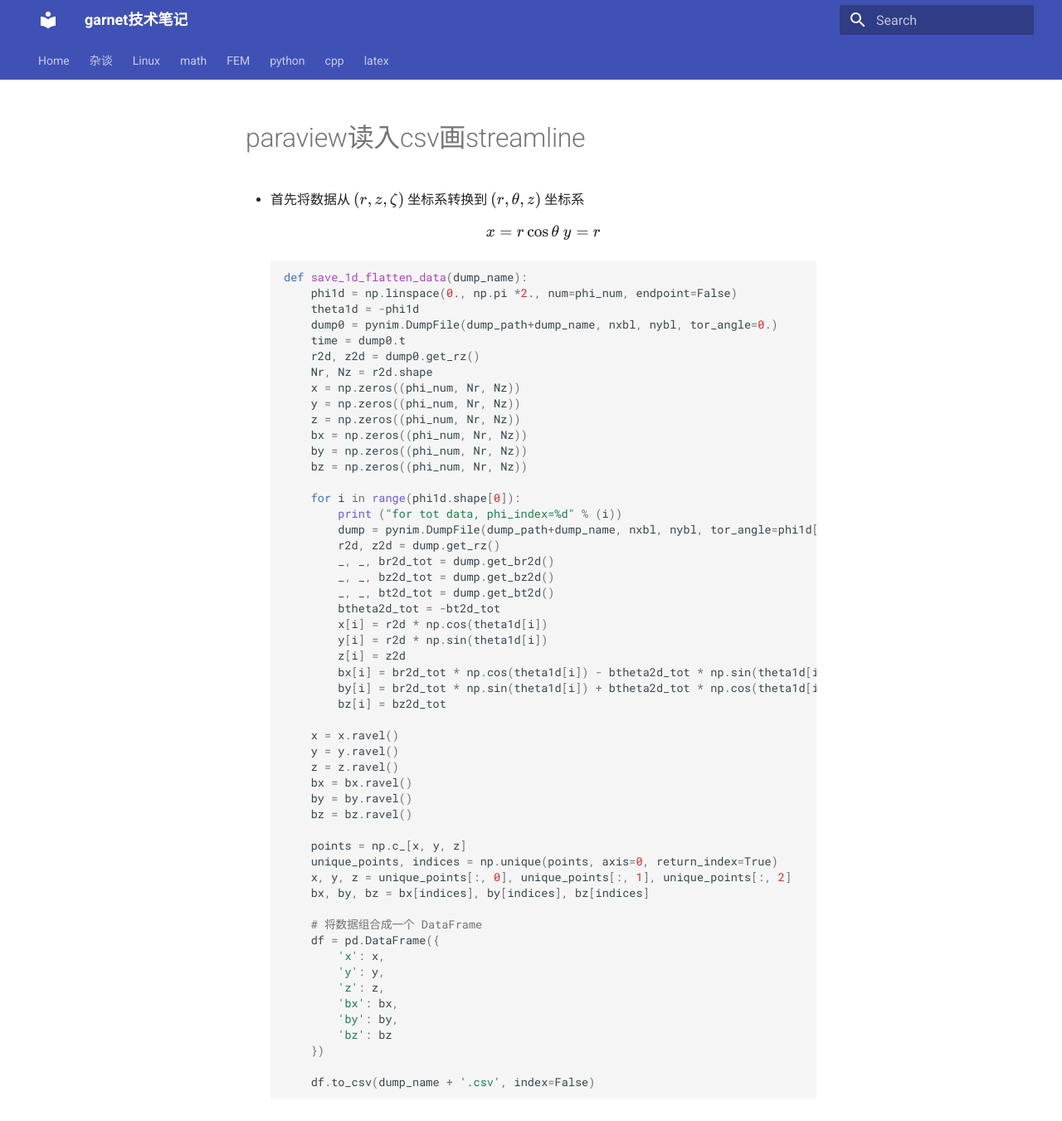
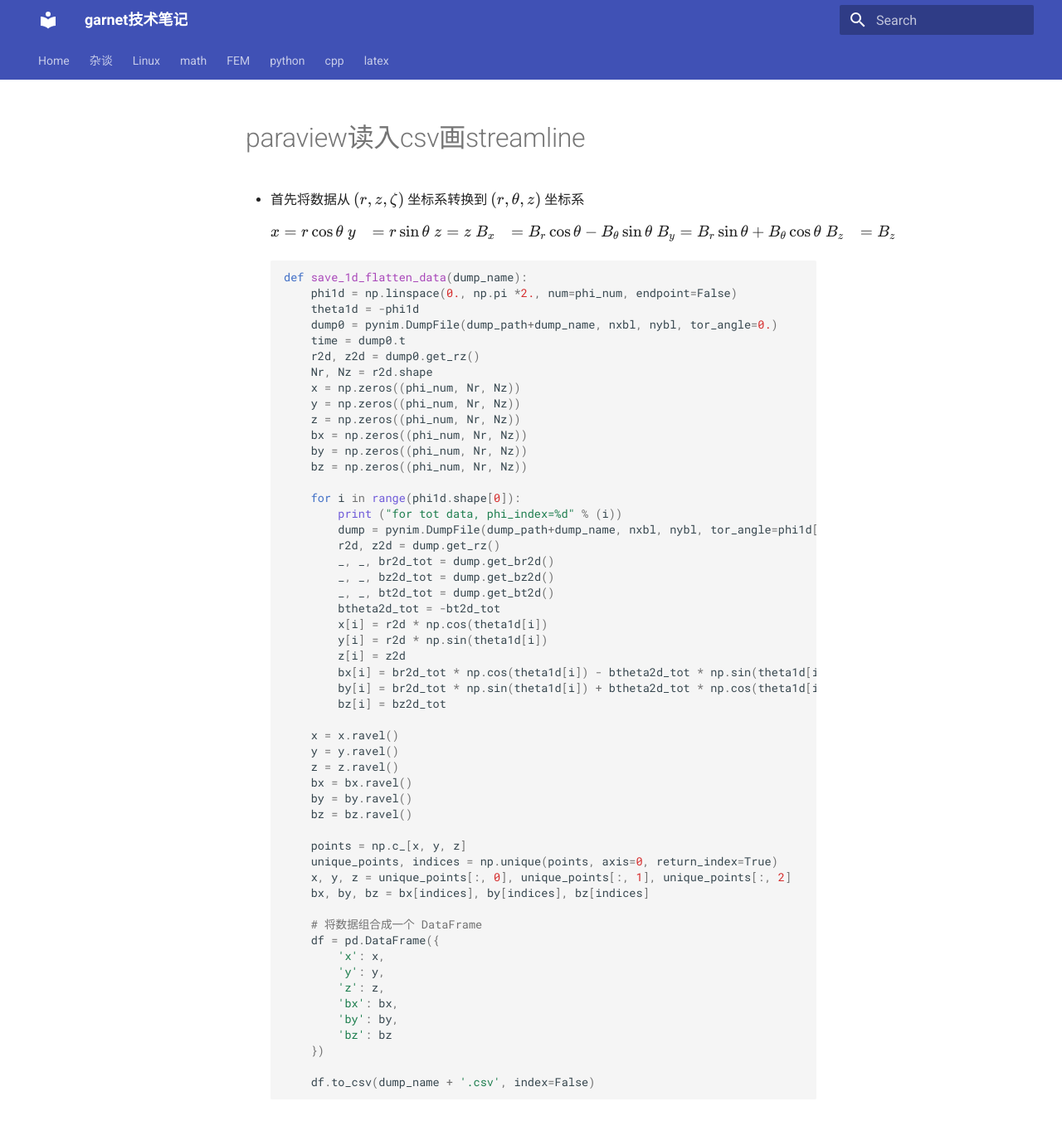
Before and after one commit to ymma98/technotes, an MkDocs documentation site: the page built from docs/python/paraview读入csv画streamline.md, in a window 1280 px wide and 1365 px high. Shown: the top 1351 px of the window at 83% size. Built offline with MkDocs 1.6.1 and Material for MkDocs 9.7.7, drawn with Linux system fonts in a browser that asks for light colours.

Commit message:
docs/python/paraview读入csv画streamline.md updated from https://stackedit.cn/

````diff
--- a/docs/python/paraview读入csv画streamline.md
+++ b/docs/python/paraview读入csv画streamline.md
@@ -3,8 +3,12 @@
 * 首先将数据从 $(r,z,\zeta)$ 坐标系转换到 $(r,\theta, z)$ 坐标系
 $$
 \begin{aligned}
-x = r \cos\theta \\
-y = r
+x &= r \cos\theta \\
+y &= r \sin\theta \\
+z &= z \\
+B_x &= B_r \cos\theta - B_\theta \sin \theta \\
+B_y &= B_r \sin\theta + B_\theta \cos \theta \\
+B_z &= B_z
 \end{aligned}
 $$
 ```python
````
Also changed, not shown: other parts of docs/python/paraview读入csv画streamline.md (+2 -2 lines).
